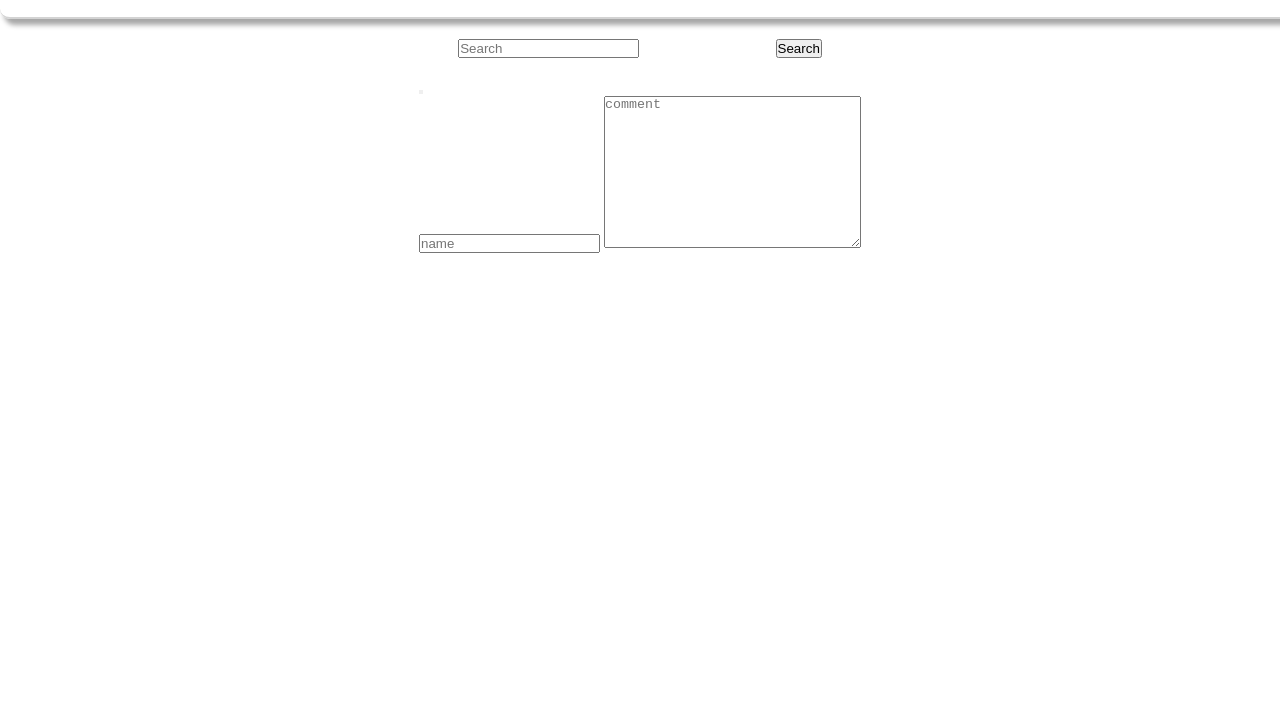
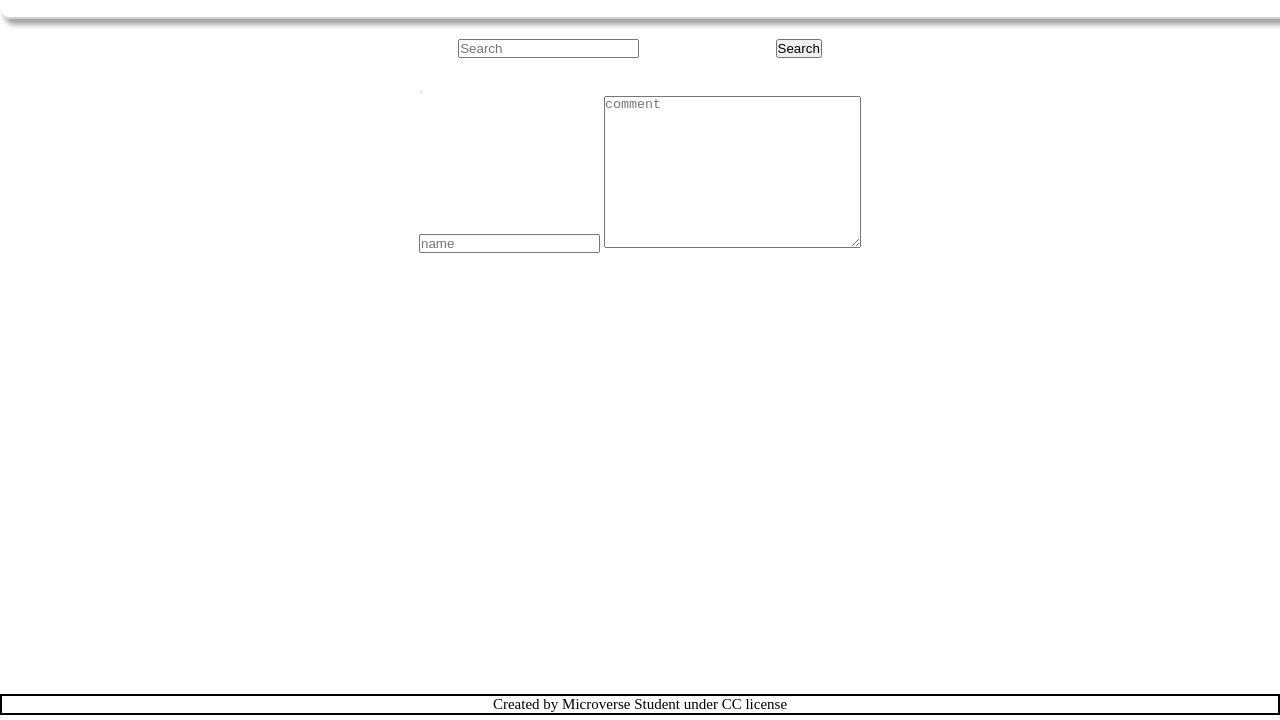
Before and after one commit to Reggeditt/JavaScriptCapstone, a website built with webpack: page src/index.html in a window 1280 px wide. Shown: the part 173-893 px from the top of the page. Before the commit the page ends 852 px from the top, so only its background shows below. Built offline with nearby package versions, Linux system fonts and the light colour scheme; no server answers.

Commit message:
add footer #16

```diff
--- a/src/index.css
+++ b/src/index.css
@@ -115,6 +115,15 @@ main {
   box-shadow: 3px 5px 5px 1px rgba(0, 0, 0, 0.356);
 }
 
+footer {
+  width: 100%;
+  border: 2px solid #000;
+  font-size: 15px;
+  font-weight: 250;
+  text-align: center;
+  margin: 15px 0 5px 0;
+}
+
 /* https://www.svgrepo.com/svg/405797/heart-suit */
 
 /* https://www.svgrepo.com/show/500510/close.svg */
--- a/src/index.html
+++ b/src/index.html
@@ -45,6 +45,6 @@
     </section>
     <section class="reservations-popup-wrap"></section>
   </main>
-  <footer></footer>
+  <footer>Created by Microverse Student under CC license</footer>
 </body>
 </html>
```
